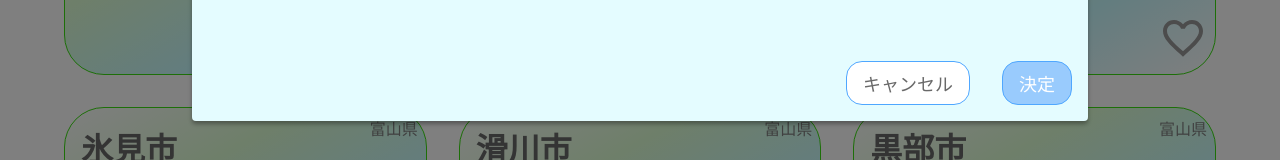
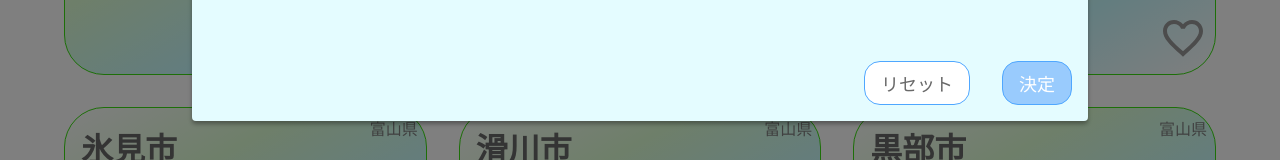
Before and after one commit to koke-desu/open-data-app, a Next.js app: page / in a window 1280 px wide. Both pictures are taken after a click on the button "フィルター". Shown: the part 559-719 px from the top of the page. Built offline with nearby package versions, Linux system fonts and the light colour scheme.

Commit message:
modalのcancelをresetに変更

```diff
--- a/components/ui/QueryModal/QueryModal.module.css
+++ b/components/ui/QueryModal/QueryModal.module.css
@@ -51,7 +51,7 @@
   gap: 2rem;
 }
 
-.cancel_button {
+.reset_button {
   padding: 0.5rem 1rem;
   background-color: white;
   color: dimgray;
@@ -60,7 +60,7 @@
   border-radius: 1rem;
   transition-duration: 0.5s;
 }
-.cancel_button:hover {
+.reset_button:hover {
   background-color: rgb(172, 172, 172);
 }
 
--- a/components/ui/QueryModal/QueryModal.tsx
+++ b/components/ui/QueryModal/QueryModal.tsx
@@ -28,13 +28,12 @@ const QueryModal: React.VFC<Props> = ({ isOpen, onClose }) => {
     onClose();
   };
 
-  const onCancel = () => {
+  const onReset = () => {
     setSort(query.sort?.sort);
     setDir(query.sort?.dir);
     setField(query.filter?.field);
     setValue(query.filter?.value || 0);
     setOpr(query.filter?.opr);
-    onClose();
   };
 
   return (
@@ -106,8 +105,8 @@ const QueryModal: React.VFC<Props> = ({ isOpen, onClose }) => {
           </label>
 
           <div className={style.submit_button_container}>
-            <button className={style.cancel_button} onClick={onCancel}>
-              <P fontSize={18}>キャンセル</P>
+            <button className={style.reset_button} onClick={onReset}>
+              <P fontSize={18}>リセット</P>
             </button>
             <button className={style.submit_button} onClick={onSubmit}>
               <P fontSize={18}>決定</P>
```
